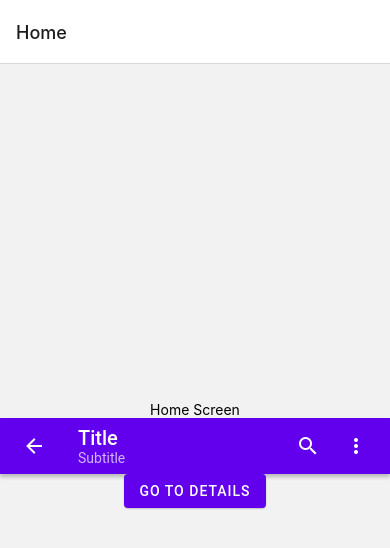
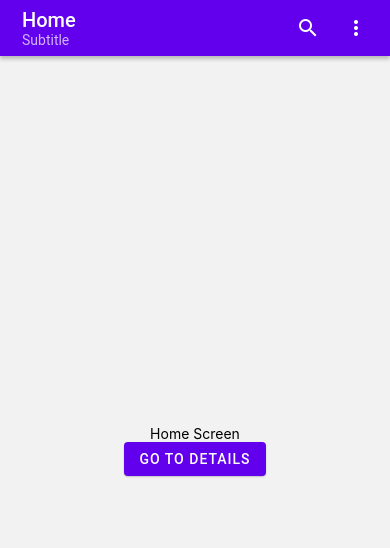
Before and after one commit to geeekgod/ReactNativePaperFirst, a React Native app: screen / in a window 390 px wide. Shown: the top 548 px of the page. Built offline with nearby package versions, Linux system fonts and the light colour scheme.

Commit message:
feat: render custom navbar

```diff
--- a/src/components/AppBar.js
+++ b/src/components/AppBar.js
@@ -1,18 +1,19 @@
 import * as React from "react";
 import { Appbar } from "react-native-paper";
 import { Dimensions, StyleSheet } from "react-native";
+import { useNavigation } from "@react-navigation/core";
 
-const AppBar = () => {
-  const _goBack = () => console.log("Went back");
-
+const AppBar = ({ navigation, previous, route }) => {
   const _handleSearch = () => console.log("Searching");
 
   const _handleMore = () => console.log("Shown more");
-
+  console.log(route);
   return (
     <Appbar.Header style={styles.header}>
-      <Appbar.BackAction onPress={_goBack} />
-      <Appbar.Content title="Title" subtitle="Subtitle" />
+      {route.name == "Home" ? null : (
+        <Appbar.BackAction onPress={navigation.goBack} />
+      )}
+      <Appbar.Content title={route.name} subtitle="Subtitle" />
       <Appbar.Action icon="magnify" onPress={_handleSearch} />
       <Appbar.Action icon="dots-vertical" onPress={_handleMore} />
     </Appbar.Header>
--- a/src/navigation/MainStack.js
+++ b/src/navigation/MainStack.js
@@ -1,16 +1,22 @@
 // import 'react-native-gesture-handler';
-import React from 'react';
-import { NavigationContainer } from '@react-navigation/native';
-import { createStackNavigator } from '@react-navigation/stack';
-import App from '../screens/App/App';
-import DetailsScreen from '../screens/Details/Details';
+import React from "react";
+import { NavigationContainer } from "@react-navigation/native";
+import { createStackNavigator } from "@react-navigation/stack";
+import App from "../screens/App/App";
+import DetailsScreen from "../screens/Details/Details";
+import AppBar from '../components/AppBar'
 
 const Stack = createStackNavigator();
 
 export default function MainStack() {
   return (
     <NavigationContainer>
-      <Stack.Navigator initialRouteName="Home">
+      <Stack.Navigator
+        initialRouteName="Home"
+        screenOptions={{
+          header: (props) => <AppBar {...props} />,
+        }}
+      >
         <Stack.Screen name="Home" component={App} />
         <Stack.Screen name="Details" component={DetailsScreen} />
       </Stack.Navigator>
--- a/src/screens/App/App.js
+++ b/src/screens/App/App.js
@@ -17,7 +17,6 @@ export default function App() {
   return (
     <View style={styles.container}>
       <Text>Home Screen</Text>
-      <AppBar/>
       <Button mode="contained" onPress={() => navigation.navigate("Details")}>
         Go to details
       </Button>
```
